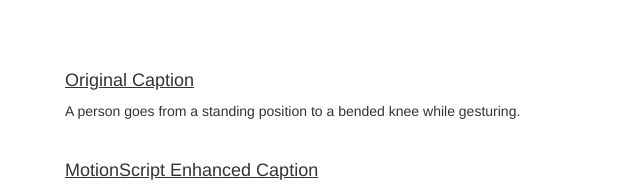
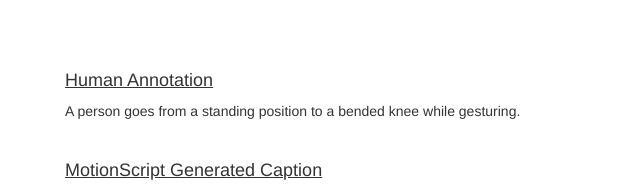
Before and after one commit to pjyazdian/MotionScript, a plain HTML site: page docs/index.html in a window 1280 px wide. Shown: the part 274-462 px from the top of the page, 0-640 px from the left. Drawn offline with nearby package versions, Linux system fonts and the light colour scheme.

Commit message:
Add files via upload

```diff
--- a/docs/index.html
+++ b/docs/index.html
@@ -135,12 +135,12 @@
 <div class="container" style="text-align:center; padding:1rem">
   <div class="row" style="display: flex; text-align: left; align-items: center;">
       <div class="col-xs-6">
-        <h4><u>Original Caption</u></h4>
+        <h4><u>Human Annotation</u></h4>
         <p>
           A person goes from a standing position to a bended knee while gesturing.
         </p>
         <br>
-        <h4><u>MotionScript Enhanced Caption</u></h4>
+        <h4><u>MotionScript Generated Caption</u></h4>
         <p>
 			His left elbow and his left knee are at right angle. From this stance, the left knee extends, and not long after, it bends. Just moments before, both hands are further down than his hips, near to the left ankle. With that pose, his right hand spreads significantly apart from the left ankle and right after, gets closer to the right foot. In the second right before, he moves upwards and in the meantime, moves towards the front. A second later, he shifts far to the left. Simultaneously, both hands spread away from the left foot. Meanwhile, his left hand spreads significantly apart from his left ankle. Shortly after, he shifts downwards and a moment later, he shifts downwards briskly. The right knee is unbent and from that pose, the right knee bends significantly.
 		</p>
@@ -195,8 +195,7 @@
   <h2>Approach</h2>
   <hr/>
   <img src="asset/framework.png" alt="image showing framework of how MotionScript works" class="text-center" style="width: 100%; max-width: 1200px">
-  <p>The process of generating textual representation of human motions is synthesized directly from 3D skeleton sequences. First <i>posecodes</i>, a quantifiable representation of static pose attributes, are extracted. Next, temporal changes are evaluated in <i>posecodes</i> over time to capture the dynamic aspect of motions in a categorical form. Finally, a methodology that identifies <i>motioncodes</i>, a novel representation of movement patterns, is applied. Afterwards, a selection process is applied on the detected <i>motioncodes</i> to filter out redundant information and aggregate them to convert the <i>motioncodes</i> into concise and coherent natural language sentences.</p>
-  <!--
+  <p>MotionScript framwork, the process of generating textual representations of human motion, directly derived from 3D skeleton sequences. First, posecodes, a quantifiable representation of static pose attributes are extracted. Next, temporal changes in the posecodes are analyzed using Algorithm 1 to identify dynamic motion segments over joints, which are represented as motioncodes, a novel representation of movement patterns. Finally, a selection process is used to filter out redundant motioncodes, aggregating them to transform the motioncodes into concise and coherent natural language sentences.  <!--
   <div class="row" style="text-align: center">
     <div class="col-xs-6">
       <h4 style="margin-right: 20%"><u>DTI framework</u></h4>
```
